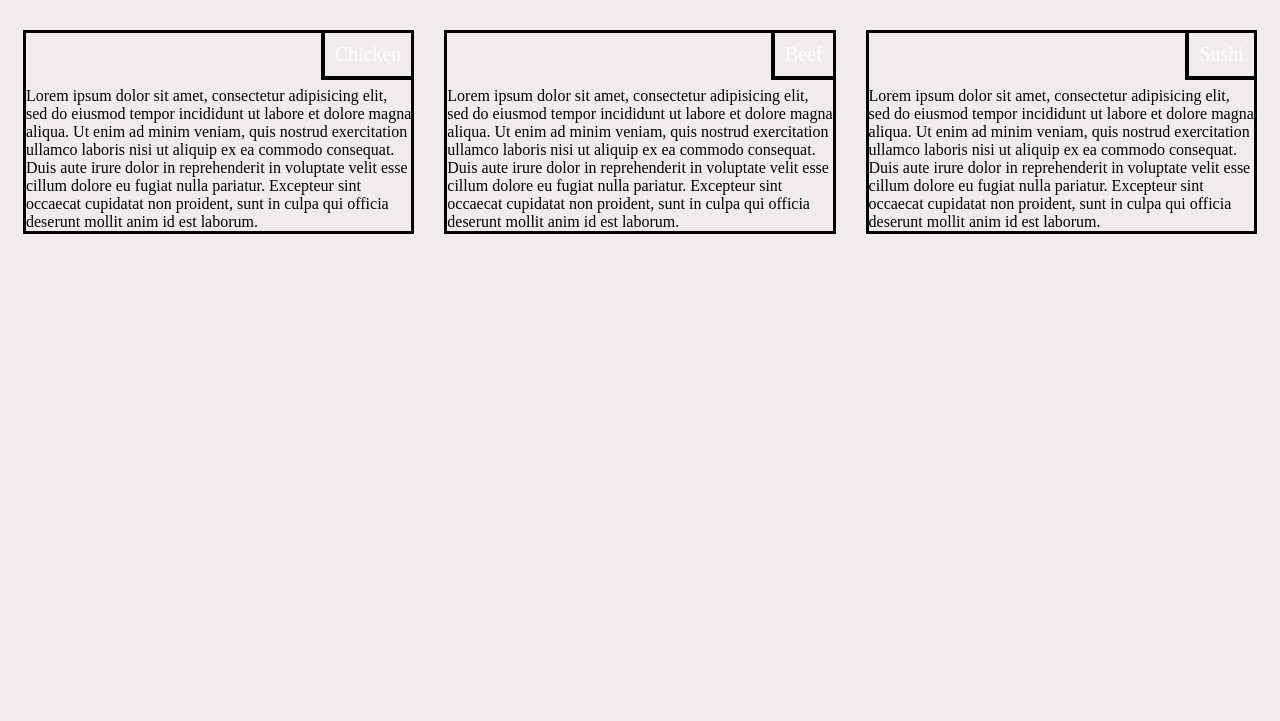
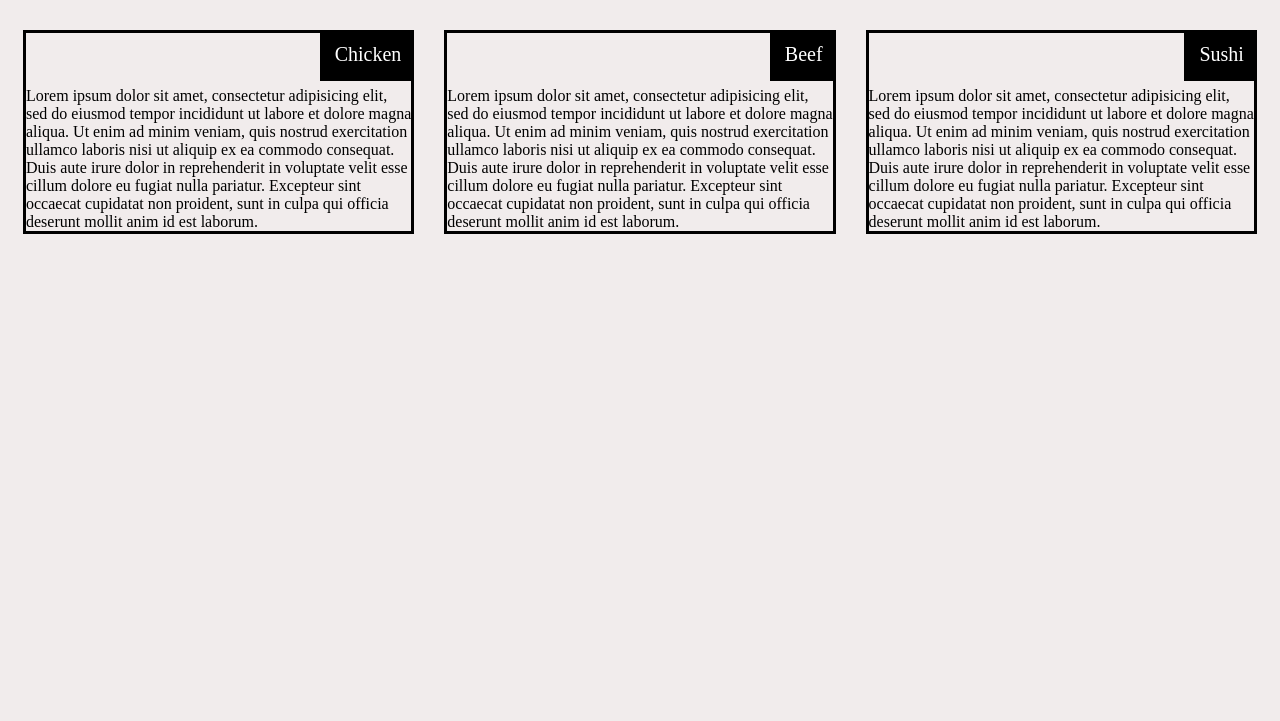
Before and after one commit to Anuragmourya975/my-first-assignment-, a plain HTML site: page index.html in a window 1280 px wide. Shown: the part 79-800 px from the top of the page. Drawn offline with Linux system fonts and the light colour scheme.

Commit message:
Update index.html

```diff
--- a/index.html
+++ b/index.html
@@ -48,7 +48,7 @@ h
 {
   font-size: 20px;
   float: right;
-  border: 4px solid black;
+  border: 5px solid black;
   padding: 10px;
   margin: 0;
   border-right: none;
@@ -59,7 +59,7 @@ h
   margin-right: 0px;
   margin-bottom: 0px;
   color:white;
-  background-color: #f1ecec;
+  background-color: black;
 
 
 }
```
